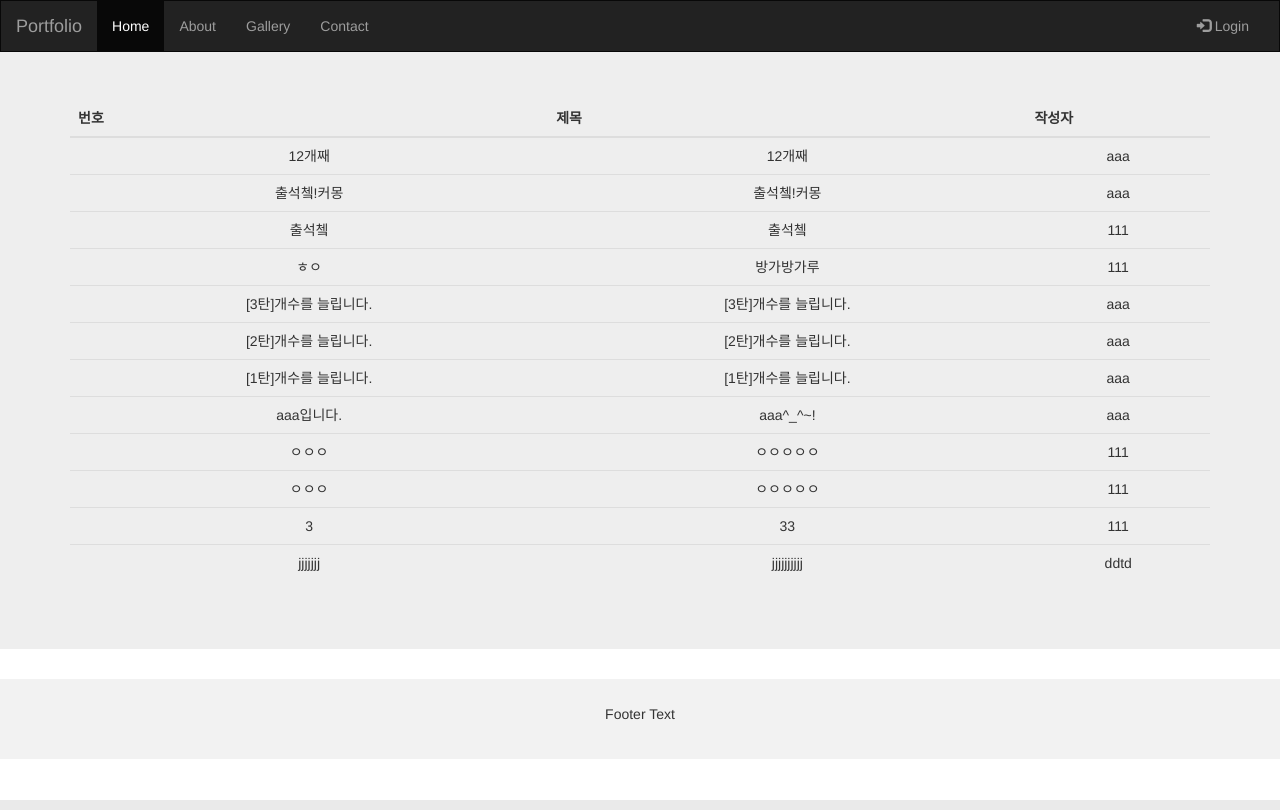
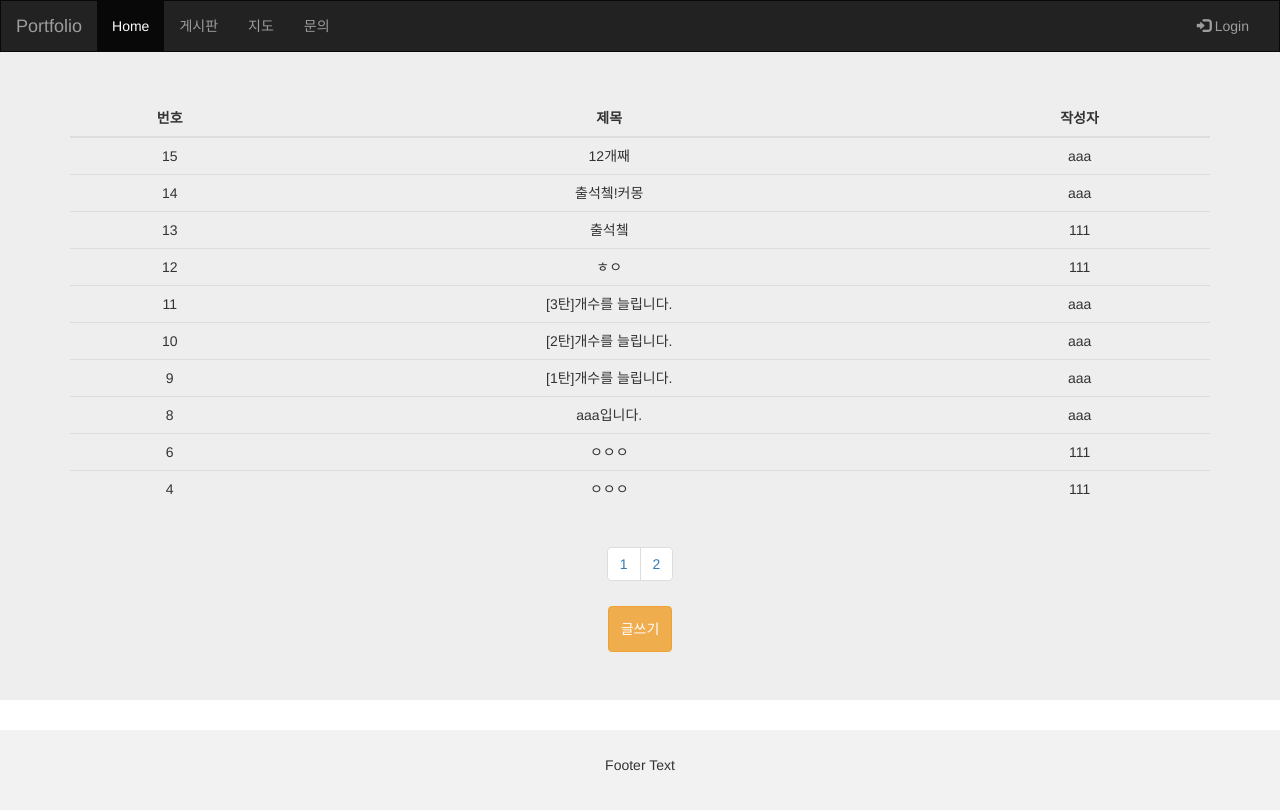
Before and after one commit to Ziooong/board, a Django app: page /article/list/ in a window 1280 px wide. Run offline with Django 3.2, Linux system fonts and the light colour scheme; data comes from the database, SQL or seed files in the repository; both versions use the stored data as it was after the commit; some libraries are stand-ins or nearby versions.

Commit message:
template 수정

```diff
--- a/config/views.py
+++ b/config/views.py
@@ -35,7 +35,8 @@ def signin(request):
     try:
       # select * from user where email=? and pwd=?
       user = User.objects.get(email=email, pwd=pwd)
-      request.session['email'] = email
+      request.session['email'] = email   #session값은 이메일에 대한 정보를 기억.
+      request.session['name'] = user.name
       return render(request, 'signin_success.html')
     except:
       return render(request, 'signin_fail.html')
@@ -68,11 +69,36 @@ def write(request):
 
   return render(request, 'write.html')
 
+
+from django.core.paginator import Paginator
+
 def list(request):
+  page = request.GET.get('page')  # url에 list/?page=1
+
   # select * from article order by id desc
   article_list = Article.objects.order_by('-id')
+
+  p = Paginator(article_list, 10)
+  try:
+    page = int(page)    #숫자를 문자로 바꿔줘야 함. 그리고 왜 이 자리에 넣어야 하는가?
+    article_list = p.page(page)  # ?page=문자열 오류 없애는 방법
+  except:
+    page = 1
+    article_list = p.page(page)
+
+#Pagenation
+# ex) 7page -> 1 / 183 -> 181
+# 10?? -> 11이기 때문에 (page - 1)을 함.
+  start_page = (page - 1) // 10 * 10 + 1  #pagenation 중 시작 페이지
+  end_page = start_page + 9  #pagenation 중 마지막 페이지
+
+  #전체 페이지 수가 end_page 보다 적다면
+  if p.num_pages < end_page:
+    end_page = p.num_pages
+
   context = {
-    'article_list' : article_list
+    'article_list' : article_list,
+    'page_info' : range(start_page, end_page + 1)
   }
   return render(request, 'list.html', context)
 
@@ -87,6 +113,18 @@ def detail(request, id):
 def update(request, id):
   # select * from article where id = ?
   article = Article.objects.get(id=id)
+
+  #로그인한 사용자의 정보 확인
+  name = request.session.get('name')
+  #작성자명 확인
+  if article.user.name != name: #같지 않다.
+    # return HttpResponse('''
+    #     <script>
+    #       alert("작성자만 수정할 수 있습니다.");
+    #       location = "/article/detail/%s/";
+    #     </script>
+    #   ''' % id)
+    return render(request, 'update_fail.html', {'id':id})
 
   if request.method == 'POST':
     title = request.POST.get('title')
@@ -109,8 +147,20 @@ def update(request, id):
 def delete(request, id):
   try:
     # select * from article where id = ?
+    name = request.session['name']
     article = Article.objects.get(id=id)
-    article.delete()
+
+    if article.user.name == name:
+      article.delete()
+    else:
+      #delete_fail.html에 써 주는 것이 더 좋음
+      return HttpResponse('''
+        <script>
+          alert("작성자만 삭제할 수 있습니다.");
+          location = "/article/detail/%s/";
+        </script>
+      ''' % id)
+
     return render(request, 'delete_success.html')
   except:
     return render(request, 'delete_fail.html')
--- a/templates/base.html
+++ b/templates/base.html
@@ -31,21 +31,22 @@
         <span class="icon-bar"></span>
         <span class="icon-bar"></span>
       </button>
-      <a class="navbar-brand" href="#">Portfolio</a>
+      <a class="navbar-brand" href="/index/">Portfolio</a>
     </div>
     <div class="collapse navbar-collapse" id="myNavbar">
       <ul class="nav navbar-nav">
-        <li class="active"><a href="#">Home</a></li>
-        <li><a href="#">About</a></li>
-        <li><a href="#">Gallery</a></li>
-        <li><a href="#">Contact</a></li>
+        <li class="active"><a href="/index/">Home</a></li>
+        <li><a href="/article/list/">게시판</a></li>
+        <li><a href="/map/">지도</a></li>
+        <li><a href="/contact/">문의</a></li>
       </ul>
       <ul class="nav navbar-nav navbar-right">
         {% if request.session.email %}
         <li>
           <a href="/signout/">
             <span class="glyphicon glyphicon-log-out"></span> Logout
-            {{ request.session.email }} 님 반갑습니다.
+            {{ request.session.email }}
+            ( {{request.session.name}} )님 반갑습니다.
           </a>
         </li>
         {% else %}
--- a/templates/list.html
+++ b/templates/list.html
@@ -1,5 +1,10 @@
 {% extends 'base.html' %}
 {% block content %}
+<style>
+  thead tr th {
+    text-align: center;
+  }
+</style>
 
 <div class="jumbotron">
   <div class="container text-center">
@@ -11,15 +16,41 @@
       </thead>
       <tbody>
         {% for article in article_list %}
-        <tr>
+        <tr onclick="detail( {{ article.id }} )">
+          <td>{{ article.id }}</td>
           <td>{{ article.title }}</td>
-          <td>{{ article.content }}</td>
           <td>{{ article.user.name }}</td>
         </tr>
         {% endfor %}
       </tbody>
     </table>
+
+    <!--반복문. 1~10까지 pagenation-->
+    <div style='text-align:center;'>
+      <ul class='pagination'>
+        {% for i in page_info %}
+        <li>
+          <a href='/article/list/?page={{ i }}'>
+            {{ i }}
+          </a>
+        </li>
+        {% endfor %}
+      </ul>
+    </div>
+
+    <button onclick="move()" class="btn btn-warning input-lg">글쓰기</button>
   </div>
 </div>
+<script>
+  function detail(n) {
+    location = `/article/detail/${n}/`;
+  } //자바스크립트 ``(back tick)사용
+  function move(){
+    //주소 이동
+    location = "/article/write/";
+  }
+  //단순 이동일 때 location 사용
+  //로그인할 땐 사용하면 안됨. form 사용해야 함.
+</script>
 
 {% endblock %}
--- a/templates/update_fail.html
+++ b/templates/update_fail.html
@@ -7,4 +7,9 @@
   </div>
 </div>
 
+<script>
+  alert("작성자만 수정할 수 있습니다.");
+  location = "/article/detail/{{ id }}/";
+</script>
+
 {% endblock %}
```
Also changed, not shown: templates/detail.html (+14 -3 lines), templates/write_success.html (+7 -0 lines), db.sqlite3.
